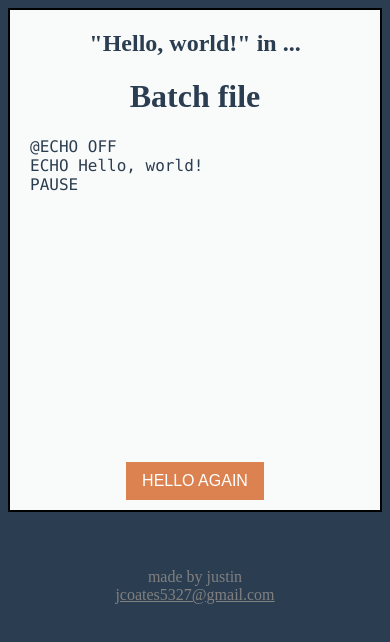
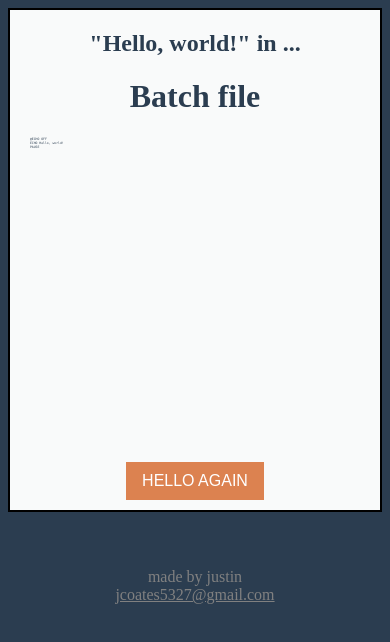
Before and after one commit to jcoates5327/HelloWorlds, a plain HTML site: page index.html in a window 390 px wide. Drawn offline with Linux system fonts and the light colour scheme.

Commit message:
Quick test of some responsive design CSS

```diff
--- a/index.html
+++ b/index.html
@@ -2,6 +2,7 @@
 	<head>
 		<title>Hello, world!</title>
 		<link rel="stylesheet" href="style.css">
+		<meta name="viewport" content="width=device-width, initial-scale=1.0">
 	</head>
 	<body>
 		<div id="div-main">
--- a/style.css
+++ b/style.css
@@ -25,7 +25,7 @@ body {
 }
 
 #div-content {
-	font-size: 16px;
+	font-size: 0.8vw;
 	font-family: "Consolas", "Courier New", "Lucida Console", monospace;
 	text-align: left;
 	padding-left: 20px;
```
